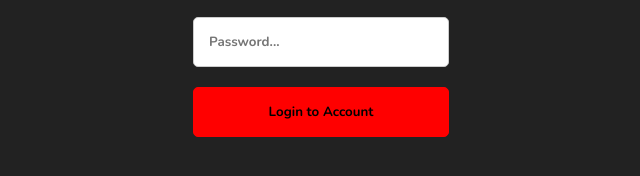
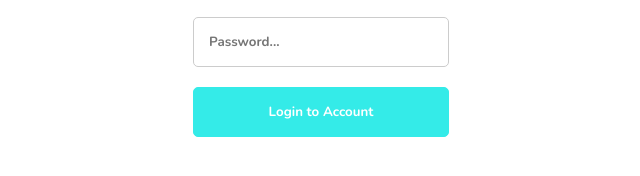
Before and after one commit to Savagegamez227/RGNclub19, a plain HTML site: page index.html in a window 1280 px wide. Shown: the part 286-462 px from the top of the page, without its empty margins (319-959 px from the left). Drawn offline with nearby package versions, Linux system fonts and the light colour scheme; no server answers.

Commit message:
Update css.css

```diff
--- a/css.css
+++ b/css.css
@@ -1,5 +1,5 @@
 body {
-  background: #222222;
+  background: #ffffff;
   padding: 0px;
   margin: 0px;
   font-family: 'Nunito', sans-serif;
@@ -38,9 +38,9 @@ input, button {
 }
 
 .main-div button, .loggedin-div button {
-  background: red;
-  color: black;
-  border: 1px solid red;
+  background: #34ebe8;
+  color: #ffffff;
+  border: 1px solid #34ebe8;
   border-radius: 5px;
   padding: 15px;
   display: block;
@@ -51,8 +51,8 @@ input, button {
 }
 
 .main-div button:hover, .loggedin-div button:hover {
-  background: #000000;
-  color: red;
+  background: #ffffff;
+  color: #34ebe8;
   border: 1px solid #000000;
   cursor: pointer;
 }
@@ -60,7 +60,7 @@ input, button {
 MainButton123 {
 
 	background-color: blue;
-	color: white;
+	color: #
 
 
 }
```
